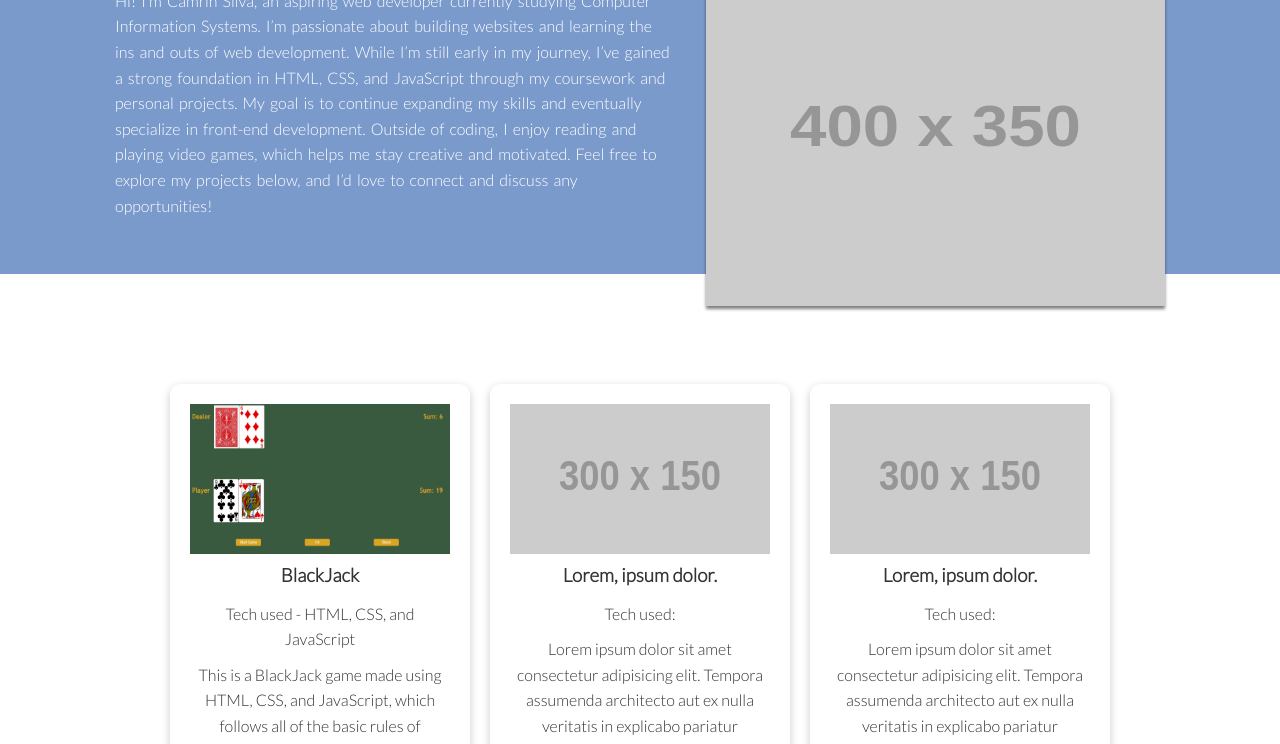
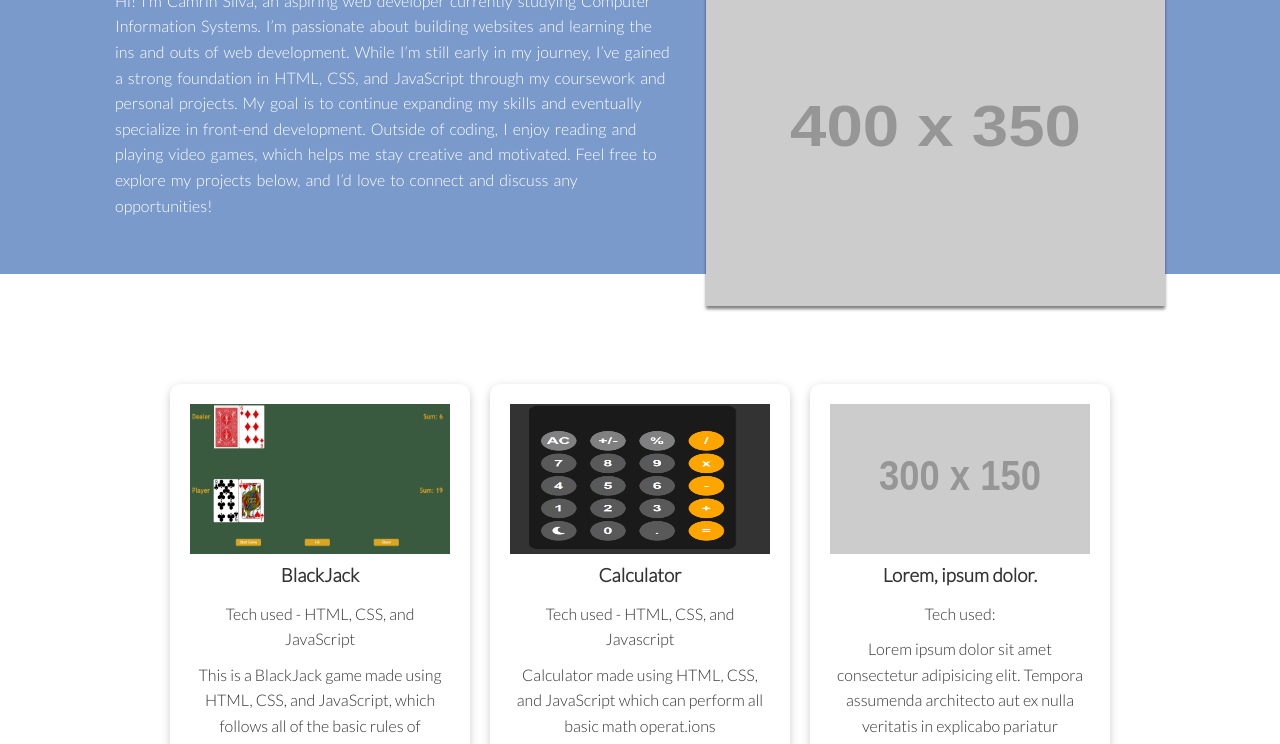
Before and after one commit to camrinsilva/Projects, a plain HTML site: page Portfolio/index.html in a window 1280 px wide. Shown: the part 196-940 px from the top of the page. Drawn offline with Linux system fonts and the light colour scheme; placeholder pictures from the web are drawn by us.

Commit message:
update project card
Update project card to include new calculator project details and repo link

```diff
--- a/Portfolio/index.html
+++ b/Portfolio/index.html
@@ -41,7 +41,7 @@
   <section class="projects" id="projects">
     <div class="container flex">
       <div class="card">
-        <img src="images/BlackJack.png" alt="Placeholder Image" width="300px" height="150px">
+        <img src="images/BlackJack.png" alt="BlackJack game setup" width="300px" height="150px">
         <h3>BlackJack</h3>
         <p>Tech used - HTML, CSS, and JavaScript</p>
         <p>This is a BlackJack game made using HTML, CSS, and JavaScript, which follows all of the basic rules of BlackJack.</p>
@@ -51,13 +51,13 @@
         </div>
       </div>
       <div class="card">
-        <img src="https://placehold.co/300x150" alt="Placeholder Image" width="300px" height="150px">
-        <h3>Lorem, ipsum dolor.</h3>
-        <p>Tech used:</p>
-        <p>Lorem ipsum dolor sit amet consectetur adipisicing elit. Tempora assumenda architecto aut ex nulla veritatis in explicabo pariatur aspernatur ipsam?</p>
+        <img src="images/Calculator.png" alt="Calculator" width="300px" height="150px">
+        <h3>Calculator</h3>
+        <p>Tech used - HTML, CSS, and Javascript</p>
+        <p>Calculator made using HTML, CSS, and JavaScript which can perform all basic math operat.ions</p>
         <div class="card-links">
           <a href="#">Live Site</a>
-          <a href="#">Repo Link</a>
+          <a href="https://github.com/camrinsilva/Projects/tree/main/Calculator">Repo Link</a>
         </div>
       </div>
       <div class="card">
```
Also changed, not shown: Portfolio/images/Calculator.png (added).
